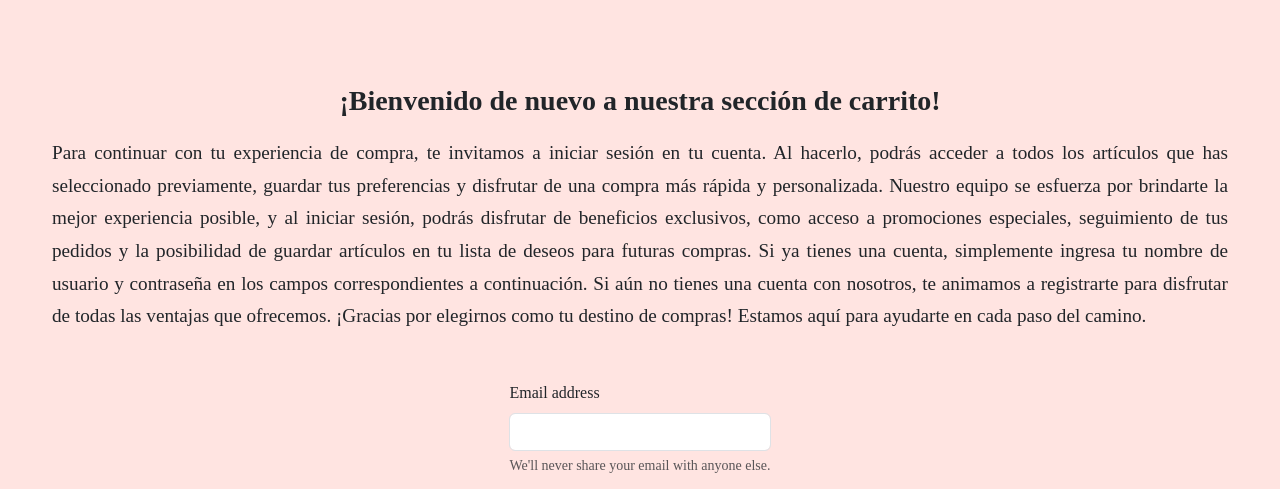
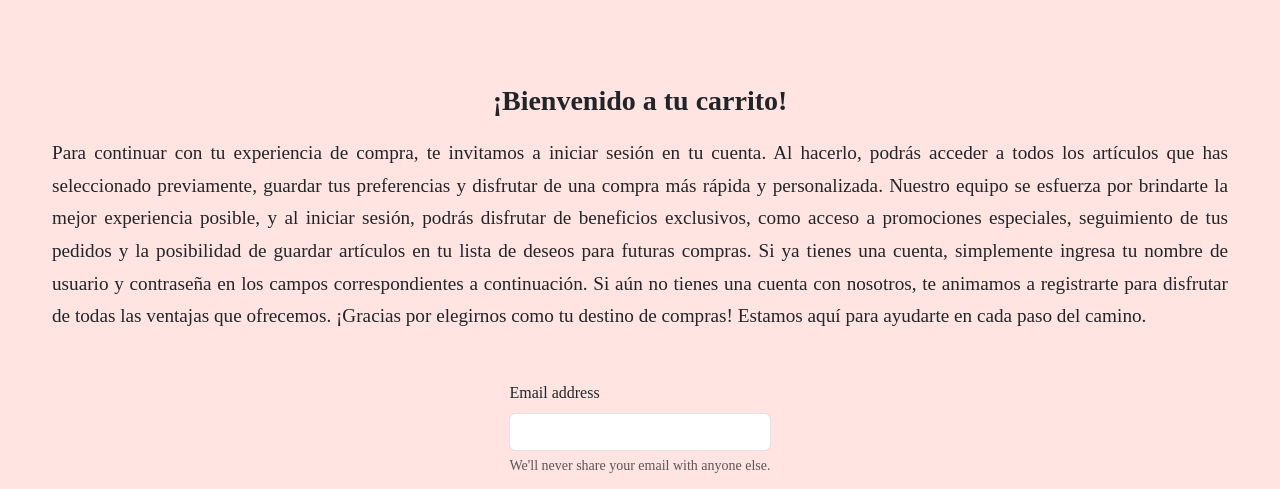
Before and after one commit to salvatierrakarenm/ProyectoFinal.SalvatierraKaren, a website: page pages/carrito.html in a window 1280 px wide. Shown: the part 272-761 px from the top of the page. Drawn offline with nearby package versions, Linux system fonts and the light colour scheme.

Commit message:
modified final

```diff
--- a/pages/carrito.html
+++ b/pages/carrito.html
@@ -80,7 +80,7 @@
 
                 <h3>
                     <strong>
-                        ¡Bienvenido de nuevo a nuestra sección de carrito!
+                        ¡Bienvenido a tu carrito!
                     </strong>
                 </h3>
                 <p>
```
Also changed, not shown: pages/abrigos.html (+0 -2 lines), pages/contacto.html (+1 -2 lines), pages/nuevosingresos.html (+0 -1 lines).
